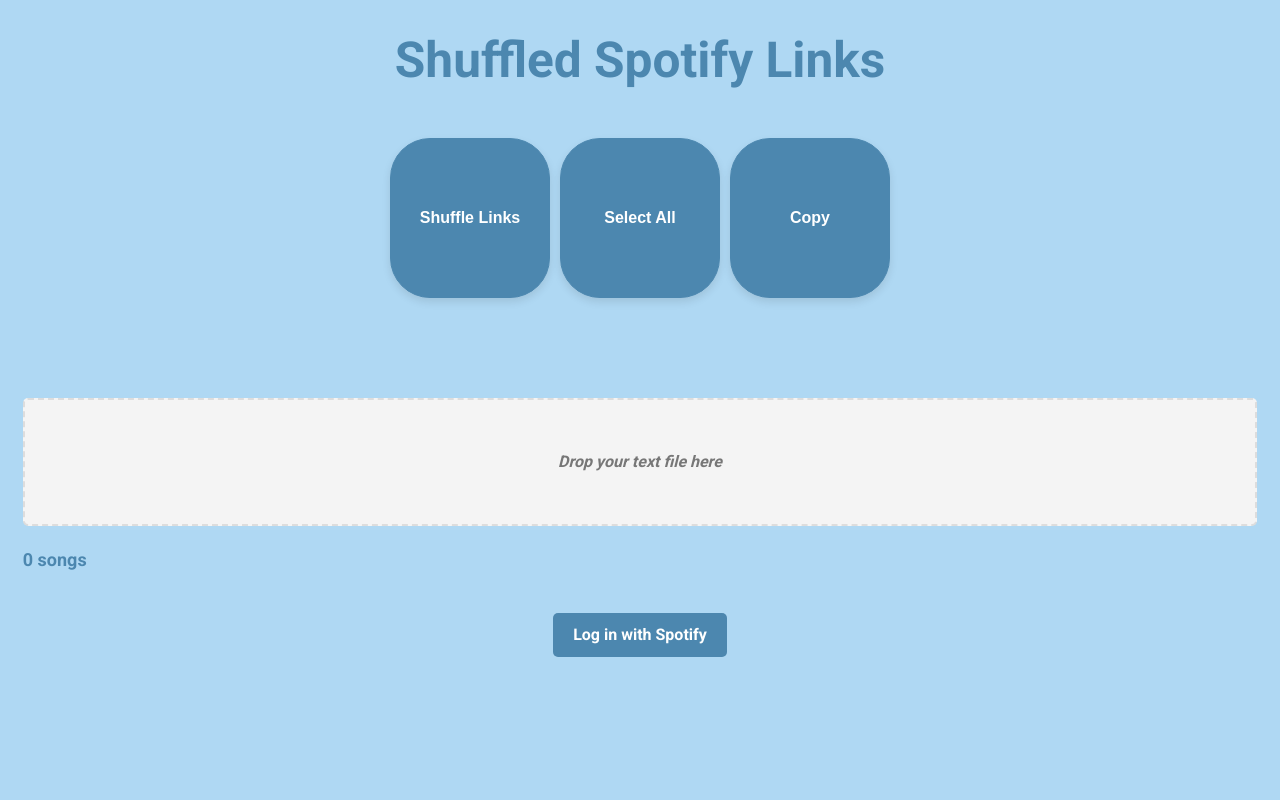
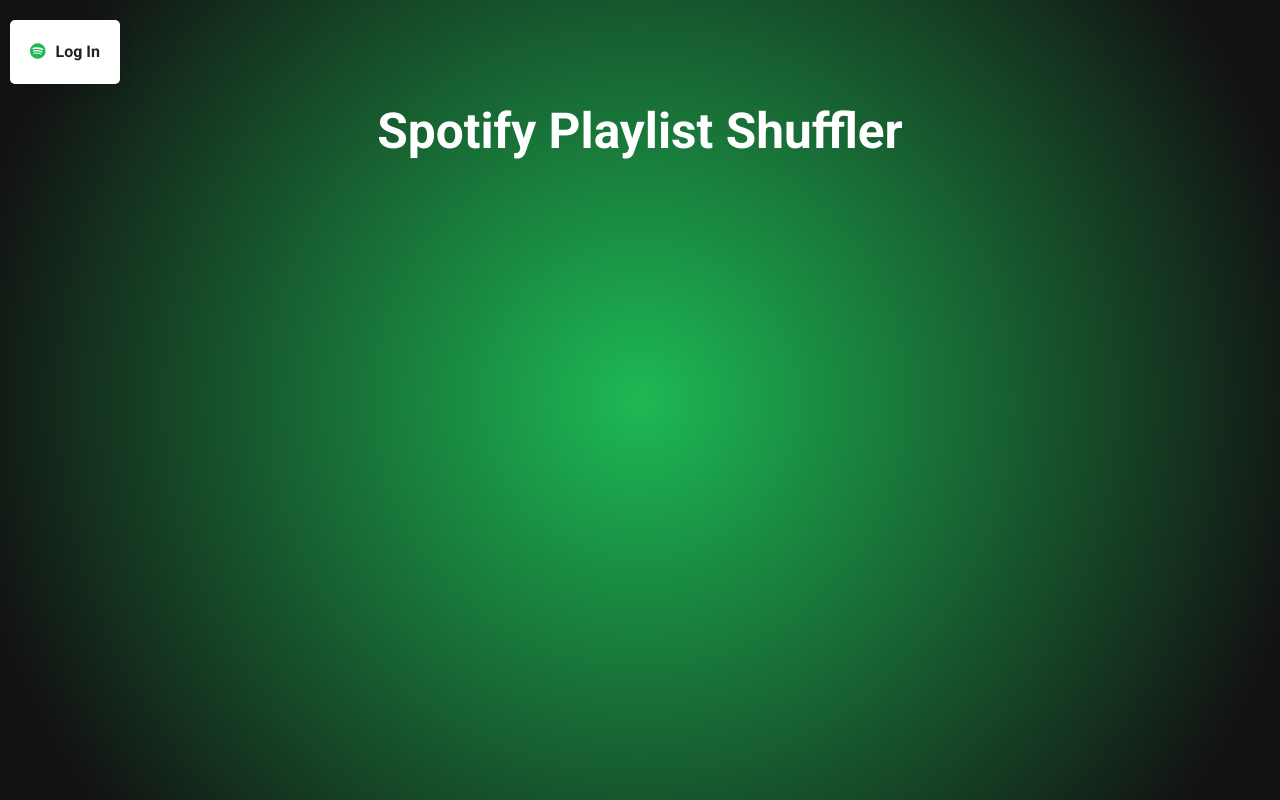
Before and after one commit to Feashliaa/Spotify-Playlist-Randomizer, a PHP site: page /Playlist_Randomizer/ in a window 1280 px wide. Run offline with PHP 8.4, Linux system fonts and the light colour scheme.

Commit message:
Made a lot of cool interface changes
Gave it a cooler background

```diff
--- a/index.php
+++ b/index.php
@@ -4,40 +4,17 @@
 <head>
     <meta charset="UTF-8">
     <meta name="viewport" content="width=device-width, initial-scale=1.0">
-    <title>Shuffled Spotify Links</title>
+    <title>Spotify Shuffler</title>
     <link rel="stylesheet" href="style.css">
     <link rel="preconnect" href="https://fonts.googleapis.com">
     <link rel="preconnect" href="https://fonts.gstatic.com" crossorigin>
     <link href="https://fonts.googleapis.com/css2?family=Roboto:wght@400;700&display=swap" rel="stylesheet">
+    <link rel="stylesheet" href="https://cdnjs.cloudflare.com/ajax/libs/font-awesome/5.15.3/css/all.min.css">
+</head>
 </head>
 
 <body>
     <div class="container">
-        <div class="spacer">
-            <h1>Shuffled Spotify Links</h1>
-        </div>
-
-        <div class="spacer">
-            <form method="post">
-                <button type="button" name="shuffle" id="shuffleBtn">Shuffle Links</button>
-                <button type="button" id="selectAllBtn" onclick="selectText()">Select All</button>
-                <button type="button" id="copyBtn">Copy</button>
-            </form>
-        </div>
-
-        <div class="spacer">
-            <div id="popup">
-                <span>Copied Shuffled Links!</span>
-            </div>
-        </div>
-
-        <div class="spacer">
-            <div id="dropzone">Drop your text file here</div>
-            <div id="songCounterContainer">
-                <span id="songCounter">0</span> songs
-            </div>
-        </div>
-
         <div class="spacer">
             <?php
             ini_set('display_errors', 1);
@@ -65,12 +42,19 @@
             // The URL the user will be redirected to in order to authorize your application
             $authURL = $accountsServiceURL . '/authorize?response_type=code&client_id=' . $clientID . '&scope=' . urlencode($scopes) . '&redirect_uri=' . urlencode($redirectURL) . '&state=' . $state . '&show_dialog=true';
 
-            echo '<div class="auth-link"><a href="' . $authURL . '">Log in with Spotify</a></div>';
-
             // Echo a logout link if the user is logged in
             if (isset($_SESSION['access_token'])) {
-                echo "<br>";
-                echo '<div class="auth-link"><a href="logout.php">Log out</a></div>';
+                echo '<div class="header-bar">';
+                echo '<div class="auth-link"><a href="logout.php"><i class="fab fa-spotify"></i>Log Out</a></div>';
+                echo '<h1>Spotify Playlist Shuffler</h1>';
+                echo '</div>';
+            } else {
+
+                echo '<div class="auth-link"><a href="' . $authURL . '"><i class="fab fa-spotify"></i>Log In</a></div>';
+
+                echo '  <div class="spacer">
+            <h1>Spotify Playlist Shuffler</h1>
+            </div>';
             }
 
             if (isset($_SESSION['access_token'])) {
@@ -99,16 +83,17 @@
 
                     echo '<div class="playlist">';
                     echo '<h2>' . htmlspecialchars($playlist['name']) . '</h2>';
-                    echo '<img src="' . $imageUrl . '" onclick="shufflePlaylist(\'' . $playlist['id'] . '\')" class="playlist-image">';
+                    echo '<img src="' . $imageUrl . '" onclick="shufflePlaylist(\'' . $playlist['id'] . '\', this)" class="playlist-image">';
+                    echo '<div class="loader" id="loader-' . $playlist['id'] . '"></div>';
                     echo '</div>';
                 }
                 echo '</div>';
             }
             ?>
+
         </div>
-    </div>
 
-    <script src="script.js"></script>
+        <script src="script.js"></script>
 </body>
 
 </html>
--- a/script.js
+++ b/script.js
@@ -103,20 +103,52 @@ document.addEventListener('DOMContentLoaded', function () {
     }
 });
 
-function shufflePlaylist(playlistId) {
+function shufflePlaylist(playlistId, clickedImage) {
+    // Disable other shuffle buttons while one is loading
+    const allPlaylistImages = document.querySelectorAll('.playlist-image');
+    allPlaylistImages.forEach(image => {
+        if (image !== clickedImage) {
+            image.style.pointerEvents = 'none';
+        }
+    });
+
+    // Show the loader for this playlist
+    document.getElementById('loader-' + playlistId).style.display = 'block';
+
+    // Make an API call to shuffle the playlist
     fetch(`getPlaylistTracks.php?playlist_id=${playlistId}`)
         .then(response => {
             if (!response.ok) {
                 throw new Error('Network response was not ok');
             }
+            // Hide the loader for this playlist
+            document.getElementById('loader-' + playlistId).style.display = 'none';
+
+            // Return the response as text
             return response.text();
         })
         .then(data => {
             // Display the shuffled playlist
             const playlistContainer = document.getElementById('playlistContainer');
             playlistContainer.innerHTML = data;
+
+            // Hide the loader for this playlist
+            document.getElementById('loader-' + playlistId).style.display = 'none';
+
+            // Enable other shuffle buttons after loading is complete
+            allPlaylistImages.forEach(image => {
+                if (image !== clickedImage) {
+                    image.style.pointerEvents = 'auto';
+                }
+            });
         })
         .catch(error => {
             console.error('Error:', error);
+            // Enable other shuffle buttons even if there's an error
+            allPlaylistImages.forEach(image => {
+                if (image !== clickedImage) {
+                    image.style.pointerEvents = 'auto';
+                }
+            });
         });
 }
--- a/style.css
+++ b/style.css
@@ -1,21 +1,98 @@
+html {
+    height: 100%;
+}
+
 body {
+    height: 100%;
     font-family: 'Roboto', sans-serif;
     font-size: 16px;
     line-height: 1.5;
     margin: 0;
-    padding: 1%;
-    background: #afd8f3;
+    padding: 0;
+    background: radial-gradient(circle at center, #1DB954, #121212 90%);
+    background-repeat: no-repeat;
+    background-size: cover;
+}
+
+
+
+
+
+.header-bar {
+    position: relative;
+    padding: 10px 20px;
+}
+
+.auth-link {
+    position: static;
+    transform: none;
+    margin-top: 10px;
+}
+
+.auth-link a {
+    display: inline-block;
+    padding: 20px 20px;
+    background-color: #ffffff;
+    border: none;
+    color: #222;
+    text-decoration: none;
+    border-radius: 5px;
+    font-size: 16px;
+    font-weight: bold;
+    box-shadow: 0 5px 15px rgba(0, 0, 0, 0.1);
+    transition: all 0.3s ease;
+}
+
+.auth-link a i {
+    color: #1DB954;
+
+    margin-right: 10px;
+}
+
+
+.auth-link a:hover {
+    background-color: #ddd;
+    box-shadow: 0 5px 15px rgba(0, 0, 0, 0.2);
 }
 
 h1 {
     text-align: center;
     margin: 1vh;
-    color: #4c87af;
+    color: white;
     font-size: calc(2vw + 2vh + 1vmin);
     line-height: 1.2em;
     transition: font-size 0.5s ease;
 }
 
+/* Small screens */
+@media (max-width: 750px) {
+    .auth-link {
+        position: static;
+        transform: none;
+        margin-top: 10px;
+    }
+
+    .auth-link a {
+        padding: 5px 10px;
+        font-size: 14px;
+    }
+
+    h1 {
+        font-size: calc(3vw + 3vh + 1vmin);
+    }
+}
+
+/* Medium screens */
+@media (min-width: 751px) and (max-width: 900px) {
+    .auth-link a {
+        padding: 7px 14px;
+        font-size: 15px;
+    }
+
+    h1 {
+        font-size: calc(2.5vw + 2.5vh + 1vmin);
+    }
+}
 
 button {
     background-color: #4c87af;
@@ -102,10 +179,10 @@ pre {
 }
 
 #songCounterContainer {
-    text-align: left;
+    text-align: right;
     font-size: 18px;
     font-weight: bold;
-    color: #4c87af;
+    color: white;
 }
 
 .spacer {
@@ -130,24 +207,6 @@ pre {
     font-size: 5rem;
     font-weight: bold;
     text-align: center;
-}
-
-body {
-    font-family: 'Roboto', sans-serif;
-    font-size: 16px;
-    line-height: 1.5;
-    margin: 0;
-    padding: 1%;
-    background: #afd8f3;
-}
-
-h1 {
-    text-align: center;
-    margin: 1vh;
-    color: #4c87af;
-    font-size: calc(2vw + 2vh + 1vmin);
-    line-height: 1.2em;
-    transition: font-size 0.5s ease;
 }
 
 button {
@@ -199,33 +258,13 @@ button:hover {
     }
 }
 
-.auth-link {
-    text-align: center;
-}
-
-.auth-link a {
-    display: inline-block;
-    padding: 10px 20px;
-    background-color: #4c87af;
-    border: none;
-    color: white;
-    text-decoration: none;
-    border-radius: 5px;
-    font-size: 16px;
-    font-weight: bold;
-    transition: background-color 0.3s ease;
-}
-
-.auth-link a:hover {
-    background-color: #7cc6f8;
-    box-shadow: 0 6px 12px rgba(0, 0, 0, 0.2);
-    transform: translateY(-3px);
-}
-
 .playlist-container {
     display: flex;
     flex-wrap: wrap;
     justify-content: space-around;
+
+    /* give padding to the top */
+    margin-top: 10vh;
 }
 
 .playlist {
@@ -235,44 +274,87 @@ button:hover {
     /* Center the text */
     word-wrap: break-word;
     /* Break words to a new line if they are too long */
+    display: flex;
+    flex-direction: column;
+    align-items: center;
 }
 
 .playlist h2 {
-    font-size: 16px;
-    /* Adjust as needed */
+    white-space: nowrap;
     overflow: hidden;
     text-overflow: ellipsis;
+    max-width: 200px;
+    /* make the text 1 rem */
+    font-size: 1rem;
+
+    color: white;
 }
 
 .playlist-image {
     cursor: pointer;
     max-width: 200px;
     max-height: 200px;
-
     /* round them corners */
     border-radius: 1rem;
-
     /* add a glow effect */
-    box-shadow: 0 0 10px #00ff00;
+    box-shadow: 0 0 10px #ffffff;
     /* adjust color as needed */
 }
-
 
 .playlist-image:hover {
     box-shadow: 0 6px 12px rgba(0, 0, 0, 0.2);
     transform: translateY(-3px);
-
     /* highlight the image */
     filter: brightness(1.2);
-
     /* give the image a little bit of depth */
     transform: translateZ(0);
     backface-visibility: hidden;
     perspective: 1000px;
-
     /* give a border to the image */
     border: 1px solid #4c87af;
-
     /* give the image a border radius */
     border-radius: 5px;
 }
+
+.loader {
+    border: 16px solid #f3f3f3;
+    border-radius: 50%;
+    border-top: 16px solid #1DB954;
+    width: 120px;
+    height: 120px;
+    -webkit-animation: spin 2s linear infinite;
+    /* Safari */
+    animation: spin 2s linear infinite;
+
+    /* give it some space on the top */
+    margin-top: 20px;
+
+    /* give it a little bit of depth */
+    transform: translateZ(0);
+    backface-visibility: hidden;
+    perspective: 1000px;
+
+    /* hide it by default */
+    display: none;
+}
+
+/* Safari */
+@-webkit-keyframes spin {
+    0% {
+        -webkit-transform: rotate(0deg);
+    }
+
+    100% {
+        -webkit-transform: rotate(360deg);
+    }
+}
+
+@keyframes spin {
+    0% {
+        transform: rotate(0deg);
+    }
+
+    100% {
+        transform: rotate(360deg);
+    }
+}
```
Also changed, not shown: getPlaylistTracks.php (+64 -1 lines).
